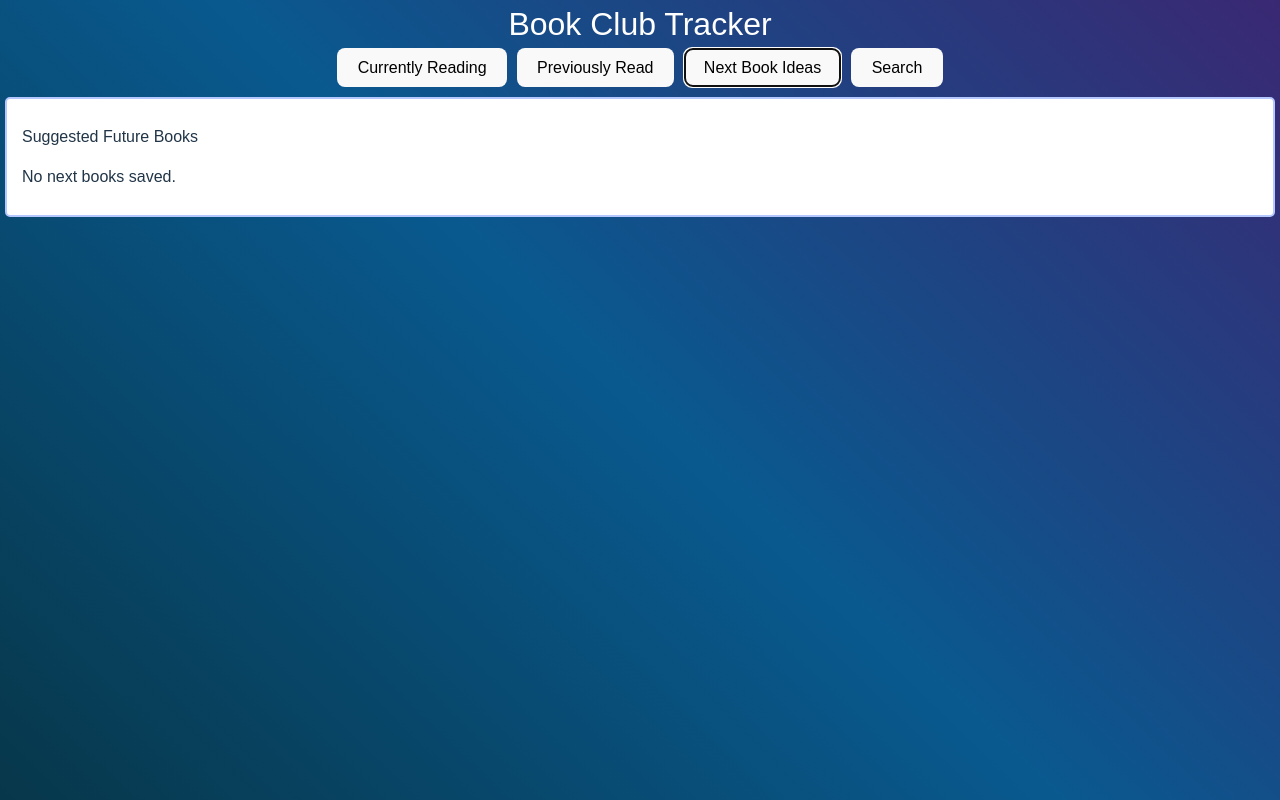
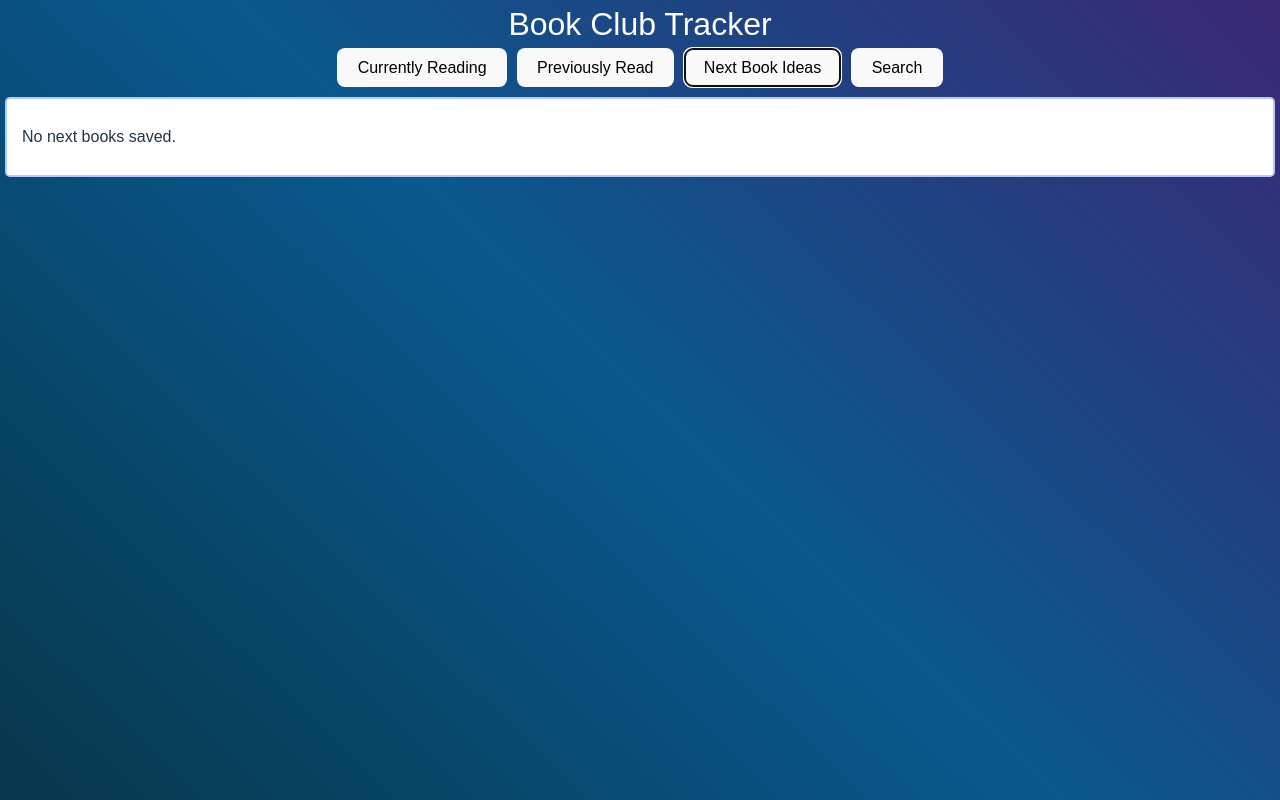
Before and after one commit to JaguarWong/bookclub, a React (Vite) app: page / in a window 1280 px wide. Both pictures are taken after a click on the button "Next Book Ideas". Built offline with nearby package versions, Linux system fonts and the light colour scheme; no server answers; the database is empty.

Commit message:
removed some headings

```diff
--- a/src/components/CurrentlyReading.jsx
+++ b/src/components/CurrentlyReading.jsx
@@ -32,7 +32,6 @@ export default function CurrentlyReading() {
 
     return (
         <div className="currently-reading">
-            <p className="header">Current Book</p>
             {books.map(book => (
                 <div key={book.id} className="book">
                     <div className="cover">
--- a/src/components/NextBooks.jsx
+++ b/src/components/NextBooks.jsx
@@ -60,7 +60,6 @@ export default function NextBooks() {
 
     return (
         <div className="future-books">
-            <p className="heading">Suggested Future Books</p>
             {loading ? <p>Loading...</p> : books.length === 0 ? <p>No next books saved.</p> : books.map(book => <BookCard key={book.id} book={book} />)}
         </div>
     );
```
